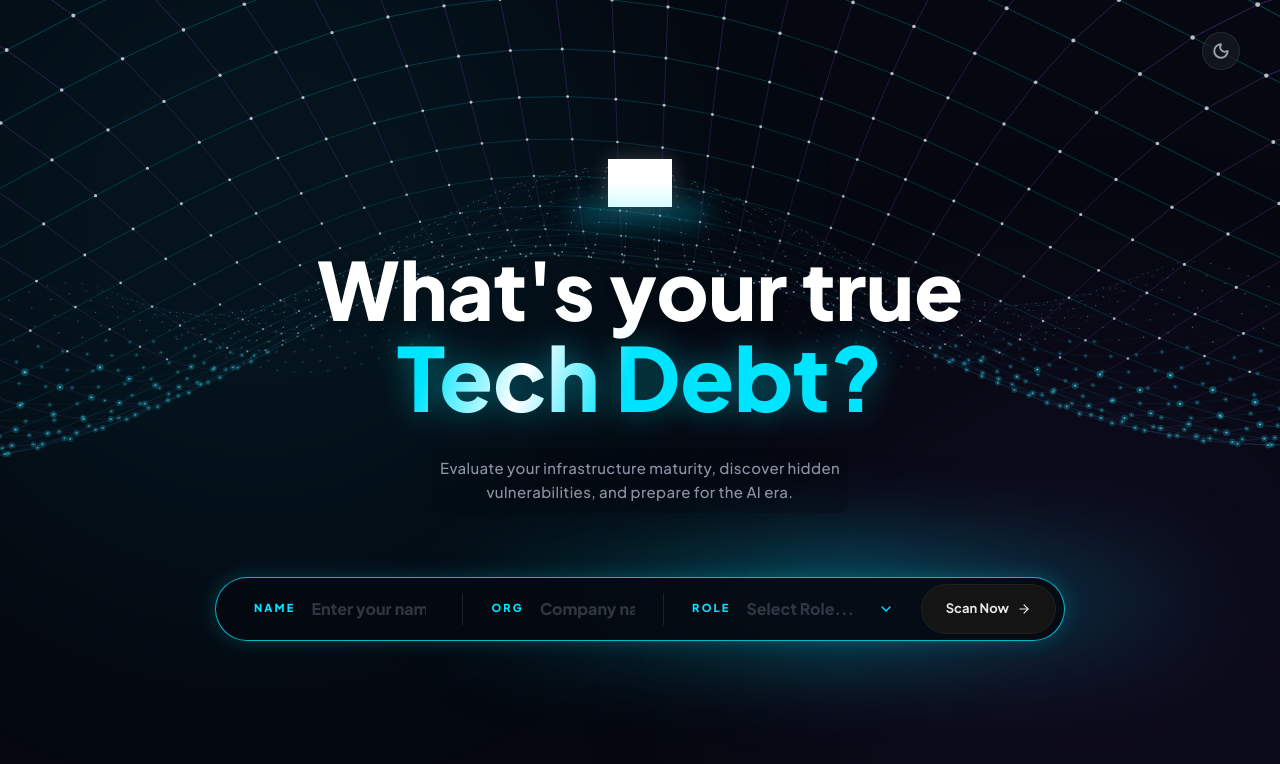
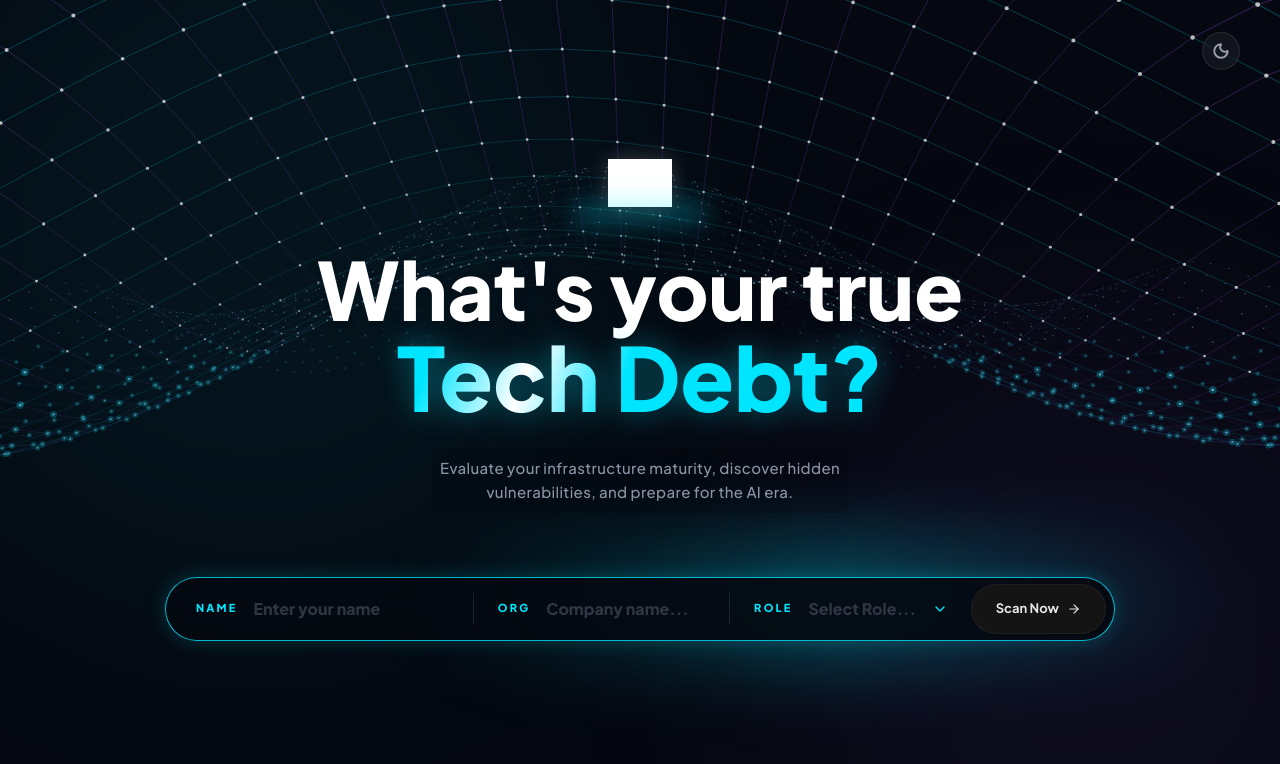
Before and after one commit to saereu-ps/tech-debt-assessment, a React (Vite) app: page / in a window 1280 px wide. Shown: the top 764 px of the page. Built offline with nearby package versions, Linux system fonts and the light colour scheme; grey boxes are pictures that could not be loaded.

Commit message:
Fix input text truncation and dropdown height in LandingPage

```diff
--- a/src/components/LandingPage.tsx
+++ b/src/components/LandingPage.tsx
@@ -86,7 +86,7 @@ const LandingPage: React.FC<LandingPageProps> = ({ onStart }) => {
         <form
           onSubmit={handleSubmit}
           className={`
-            w-full max-w-[850px] flex flex-col md:flex-row items-stretch p-1.5 rounded-[32px] md:rounded-full relative z-20 gap-2 md:gap-0
+            w-full max-w-[950px] flex flex-col md:flex-row items-stretch p-1.5 rounded-[32px] md:rounded-full relative z-20 gap-2 md:gap-0
             transition-all duration-300 ease-out border backdrop-blur-md
             border-zinc-200 dark:border-[#00e5ff]/80 shadow-xl dark:shadow-[0_0_20px_rgba(0,229,255,0.2)] bg-white/90 dark:bg-[#050810]/90
             hover:border-zinc-300 dark:hover:border-[#00e5ff] hover:shadow-2xl dark:hover:shadow-[0_0_40px_rgba(0,229,255,0.4)] hover:bg-white dark:hover:bg-[#03060c]
@@ -95,7 +95,7 @@ const LandingPage: React.FC<LandingPageProps> = ({ onStart }) => {
           `}
         >
           {/* Name Input Area */}
-          <div className="flex-[1.2] flex items-center px-6 md:px-8 relative group h-[52px] md:h-auto">
+          <div className="flex-[1.2] flex items-center px-4 md:px-6 relative group h-[52px] md:h-auto">
             <span className="text-[10px] md:text-[11px] font-black tracking-[0.2em] text-[#00e5ff] mr-4 shrink-0 uppercase">NAME</span>
             <input
               type="text"
@@ -111,7 +111,7 @@ const LandingPage: React.FC<LandingPageProps> = ({ onStart }) => {
           <div className="hidden md:block w-px h-6 md:h-8 bg-black/10 dark:bg-white/10 self-center mx-1 transition-colors duration-300 group-hover:bg-[#00e5ff]/30"></div>
 
           {/* Org Input Area */}
-          <div className="flex-1 flex items-center px-6 md:px-6 relative group h-[52px] md:h-auto">
+          <div className="flex-1 flex items-center px-4 md:px-5 relative group h-[52px] md:h-auto">
             <span className="text-[10px] md:text-[11px] font-black tracking-[0.2em] text-[#00e5ff] mr-4 shrink-0 uppercase">ORG</span>
             <input
               type="text"
@@ -127,10 +127,10 @@ const LandingPage: React.FC<LandingPageProps> = ({ onStart }) => {
           <div className="hidden md:block w-px h-6 md:h-8 bg-black/10 dark:bg-white/10 self-center mx-1 transition-colors duration-300 group-hover:bg-[#00e5ff]/30"></div>
 
           {/* Role Input Area (Custom Dropdown) */}
-          <div ref={dropdownRef} className="flex-[1.2] flex items-center px-6 md:px-6 relative group h-[52px] md:h-auto cursor-pointer" onClick={() => setIsDropdownOpen(!isDropdownOpen)}>
+          <div ref={dropdownRef} className="flex-[1.2] flex items-center px-4 md:px-5 relative group h-[52px] md:h-auto cursor-pointer" onClick={() => setIsDropdownOpen(!isDropdownOpen)}>
             <span className="text-[10px] md:text-[11px] font-black tracking-[0.2em] text-[#00e5ff] mr-4 shrink-0 uppercase">ROLE</span>
             <div className="relative w-full flex items-center justify-between md:pr-[140px]">
-              <span className={`text-[14px] md:text-[16px] font-black ${role ? 'text-zinc-900 dark:text-white' : 'text-zinc-400 dark:text-[#2f3542]'} truncate pr-6`}>
+              <span className={`text-[14px] md:text-[16px] font-black ${role ? 'text-zinc-900 dark:text-white' : 'text-zinc-400 dark:text-[#2f3542]'} truncate pr-4`}>
                 {role || "Select Role..."}
               </span>
               <motion.div animate={{ rotate: isDropdownOpen ? 180 : 0 }}>
@@ -145,7 +145,7 @@ const LandingPage: React.FC<LandingPageProps> = ({ onStart }) => {
                 animate={{ opacity: 1, y: 0 }}
                 exit={{ opacity: 0, y: 10 }}
                 transition={{ duration: 0.2 }}
-                className="absolute top-[110%] left-0 w-full bg-white/95 dark:bg-[#0b1426]/95 backdrop-blur-2xl border border-zinc-200 dark:border-[#00e5ff]/20 rounded-2xl overflow-hidden shadow-[0_10px_40px_rgba(0,0,0,0.1)] dark:shadow-[0_10px_40px_rgba(0,0,0,0.8)] z-50 max-h-[300px] overflow-y-auto"
+                className="absolute top-[110%] left-0 w-full bg-white/95 dark:bg-[#0b1426]/95 backdrop-blur-2xl border border-zinc-200 dark:border-[#00e5ff]/20 rounded-2xl overflow-hidden shadow-[0_10px_40px_rgba(0,0,0,0.1)] dark:shadow-[0_10px_40px_rgba(0,0,0,0.8)] z-50 max-h-[220px] overflow-y-auto"
               >
                 {roles.map((r) => (
                   <div
```
